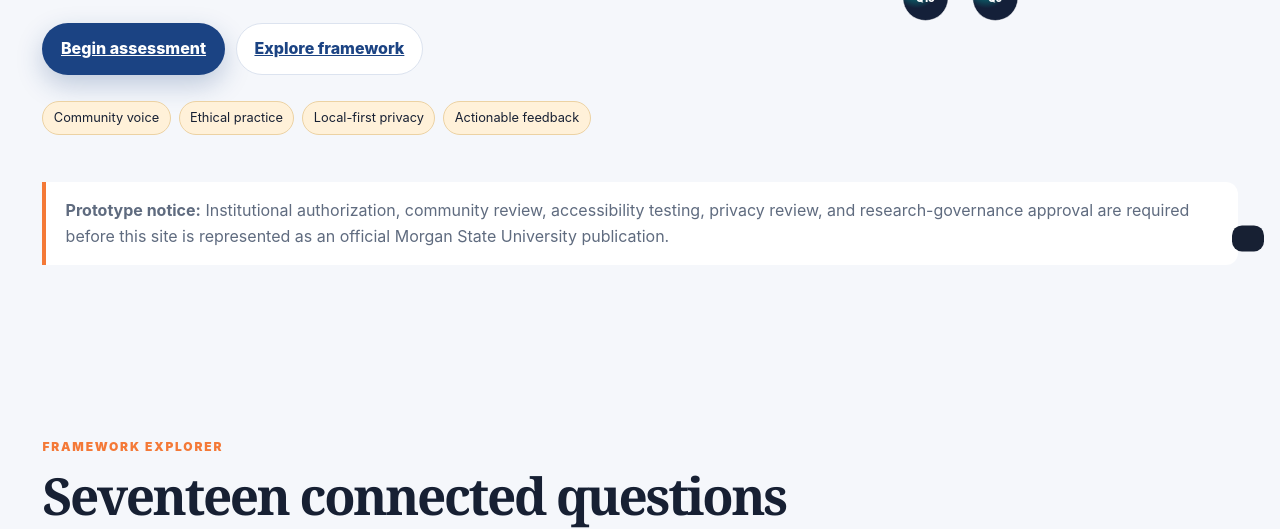
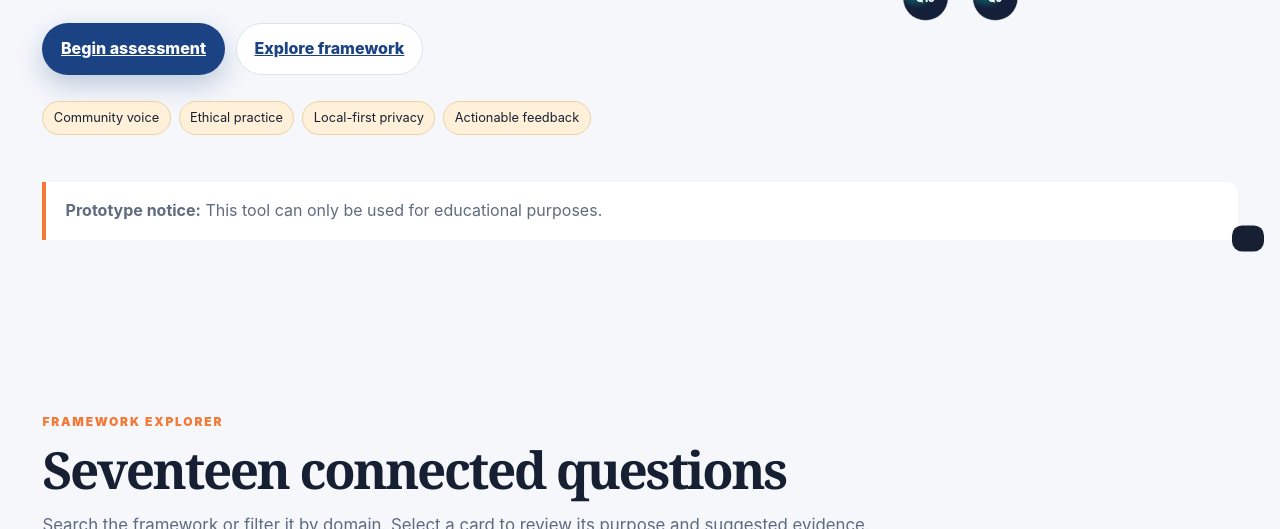
Before and after one commit to Derrickmirindi/Ethics_BSEC_MSU, a plain HTML site: page index.html in a window 1280 px wide. Shown: the part 571-1100 px from the top of the page. Drawn offline with Linux system fonts and the light colour scheme.

Commit message:
Modify prototype notice for educational purposes
Updated prototype notice to specify educational use only.

```diff
--- a/index.html
+++ b/index.html
@@ -30,7 +30,7 @@
     <ul class="chips"><li>Community voice</li><li>Ethical practice</li><li>Local-first privacy</li><li>Actionable feedback</li></ul>
   </div>
   <div class="orbit-wrap"><svg id="orbit" viewBox="0 0 760 620" role="img" aria-labelledby="orbitTitle orbitDesc"><title id="orbitTitle">Seventeen-question framework</title><desc id="orbitDesc">Interactive spheres representing all framework questions.</desc></svg></div>
-  <aside class="prototype"><strong>Prototype notice:</strong> Institutional authorization, community review, accessibility testing, privacy review, and research-governance approval are required before this site is represented as an official Morgan State University publication.</aside>
+  <aside class="prototype"><strong>Prototype notice:</strong> This tool can only be used for educational purposes.</aside>
 </section>
 
 <section class="section" id="framework">
```
